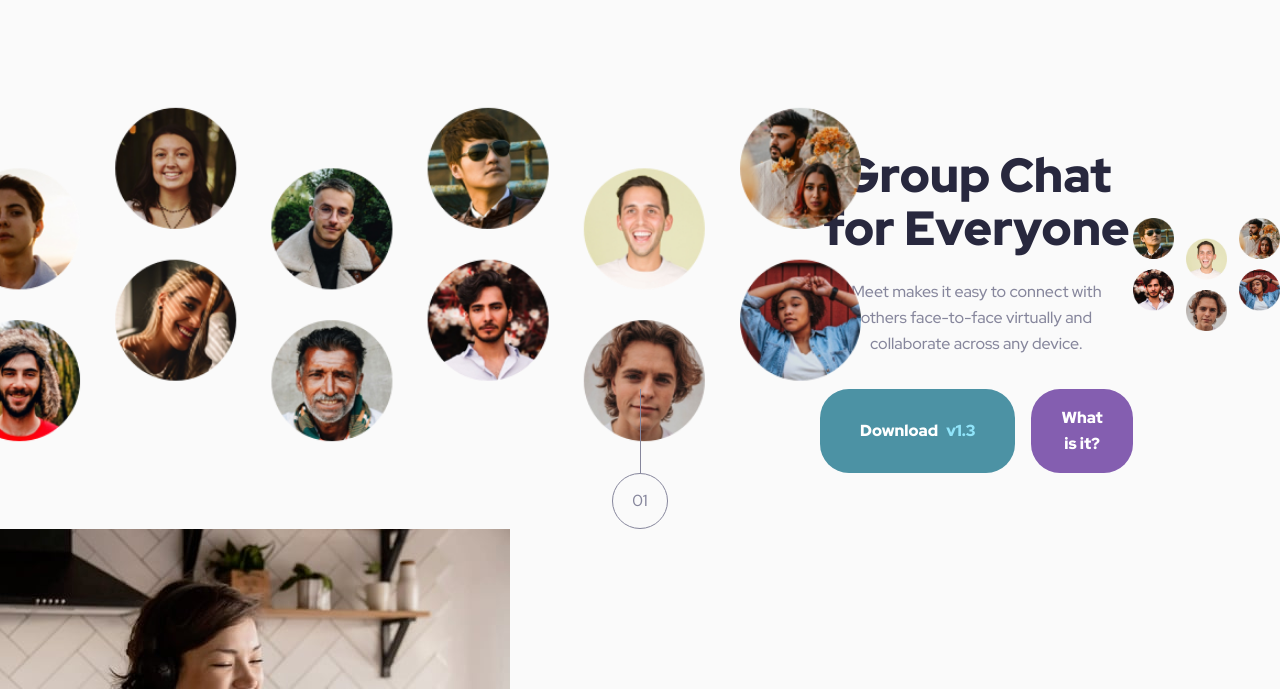
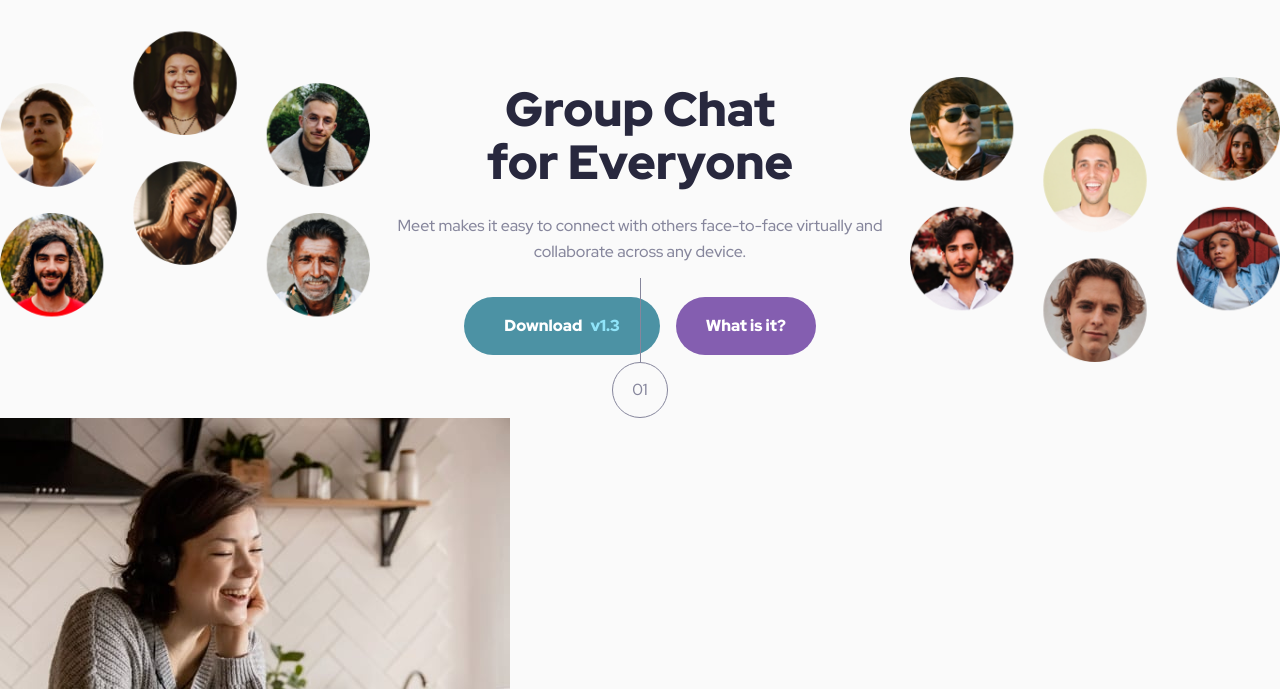
Before and after one commit to solracss/fem-meet-landing-page, a website built with Vite: page src/index.html in a window 1280 px wide. Shown: the part 111-800 px from the top of the page. Built offline with nearby package versions, Linux system fonts and the light colour scheme.

Commit message:
fix positioning images for hero

```diff
--- a/src/index.html
+++ b/src/index.html
@@ -19,6 +19,7 @@
 
     <main>
         <section class="hero container">
+            <picture class="flex-flow jcc">
                 <source media="(min-width:1024px)" srcset="/img/desktop/image-hero-left.png">
                 <img class="hero-img" src="./public/img/tablet/image-hero.png" alt="">
             </picture>
--- a/src/sass/_base.scss
+++ b/src/sass/_base.scss
@@ -175,6 +175,10 @@ $font-sizes: (
 
 .flex-flow {
 	display: flex;
+
+	&.jcc {
+		justify-content: center;
+	}
 }
 
 .grid-flow {
--- a/src/sass/_layout.scss
+++ b/src/sass/_layout.scss
@@ -23,16 +23,19 @@ body {
 
 .hero {
 	text-align: center;
-	display: flex;
-	flex-direction: column;
-	align-items: center;
 
 	@include media(large) {
-		flex-direction: row;
+		display: flex;
+		align-items: center;
 	}
 
 	&-img {
-		transform: scale(1.1);
+		max-width: 110%;
+
+		@include media(large) {
+			transform: translateY(-16%);
+			max-width: 100%;
+		}
 	}
 
 	&-img-right {
@@ -57,6 +60,7 @@ body {
 
 		@include media(large) {
 			max-width: remSize(540px);
+			margin-top: 0;
 		}
 	}
 
@@ -79,13 +83,12 @@ body {
 	}
 
 	&-links {
-		margin-top: 3rem;
+		margin-top: 2rem;
 		display: flex;
 		flex-direction: column;
 		gap: 1rem;
 
 		@include media(medium) {
-			margin-top: 2rem;
 			flex-direction: row;
 		}
 	}
```
